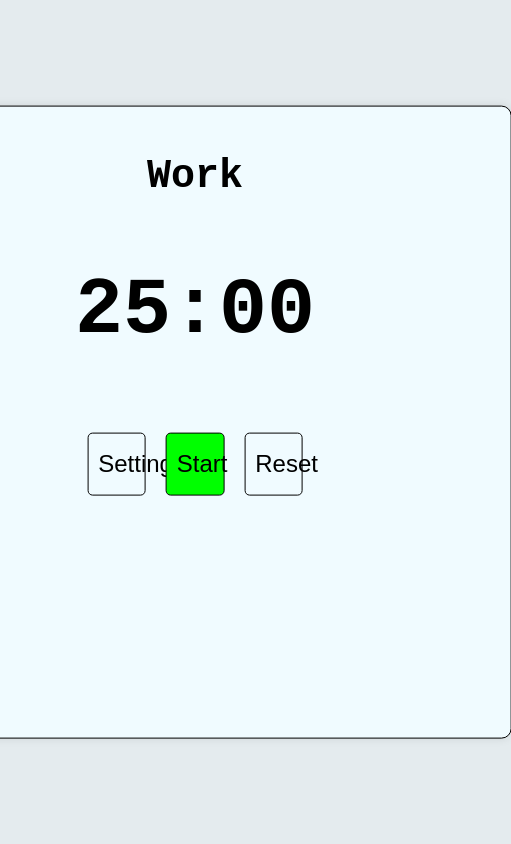
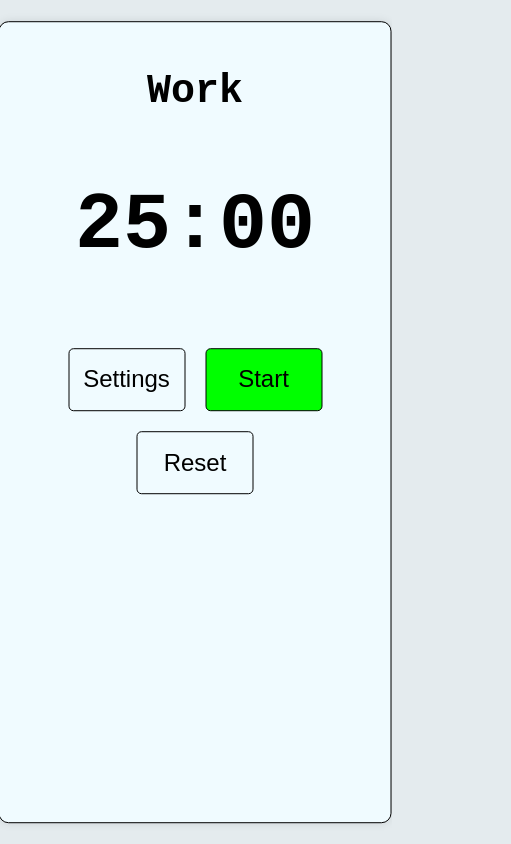
Before and after one commit to eckertliam/focus-timer, a React (Create React App) app: page / in a window 390 px wide. Shown: the whole page, 511 px wide, since content can reach past the window. Built offline with nearby package versions, Linux system fonts and the light colour scheme.

Commit message:
adjusted for mobile

```diff
--- a/src/App.css
+++ b/src/App.css
@@ -185,3 +185,32 @@ label {
     border: #10151a 1px solid;
     color: #c6dce4;
 }
+
+@media (max-width: 768px) {
+    .container {
+        width: 90vw;
+        height: 90vh;
+    }
+
+    .timerBtn {
+        width: 30vw;
+        height: 7.5vh;
+    }
+
+    #workTime, #breakTime {
+        width: 20vw;
+    }
+
+    label {
+        width: 30vw;
+    }
+
+    #themeToggle {
+        width: 10vw;
+    }
+
+    #saveBtn {
+        width: 30vw;
+        height: 7.5vh;
+    }
+}
```
